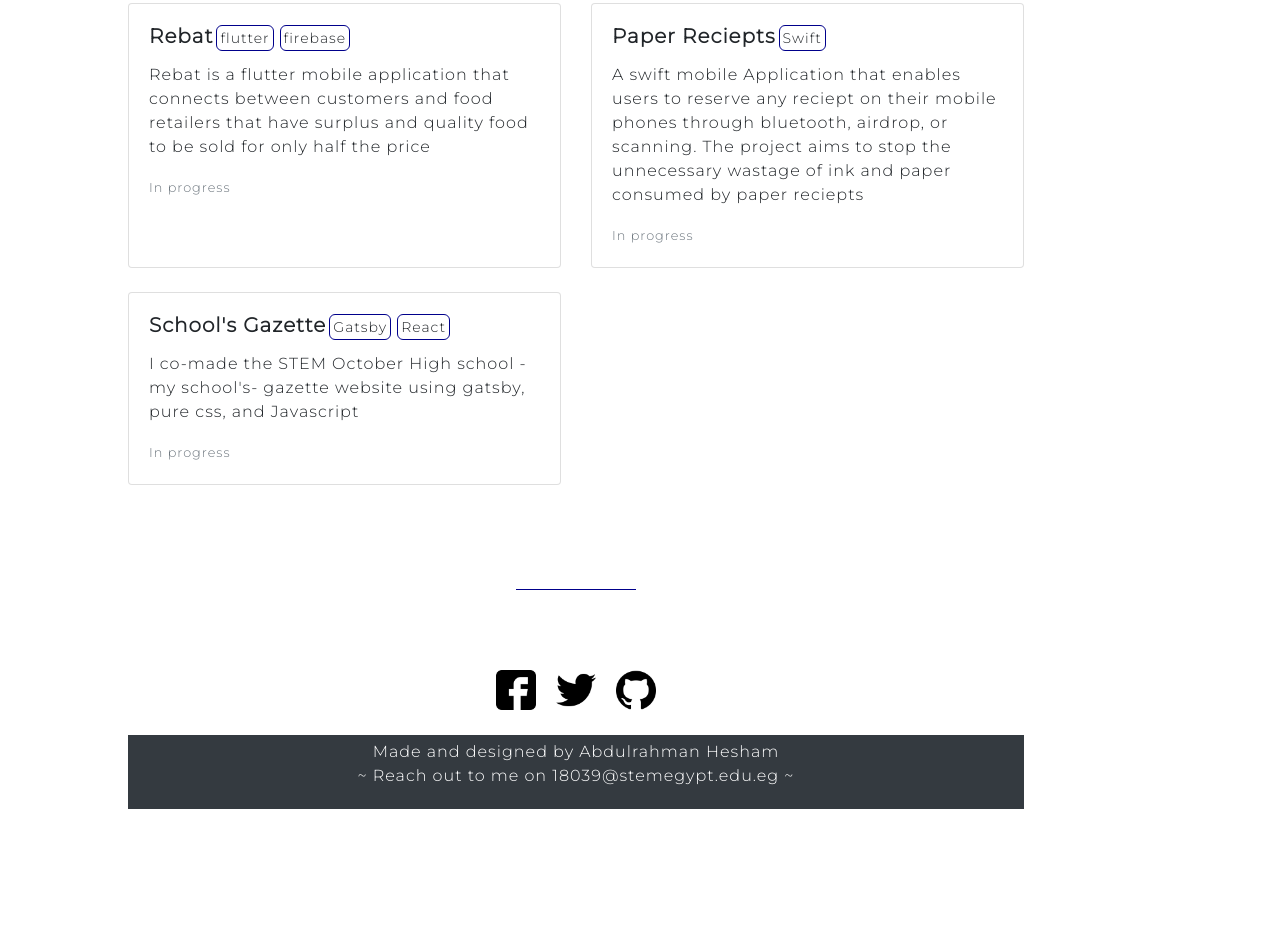
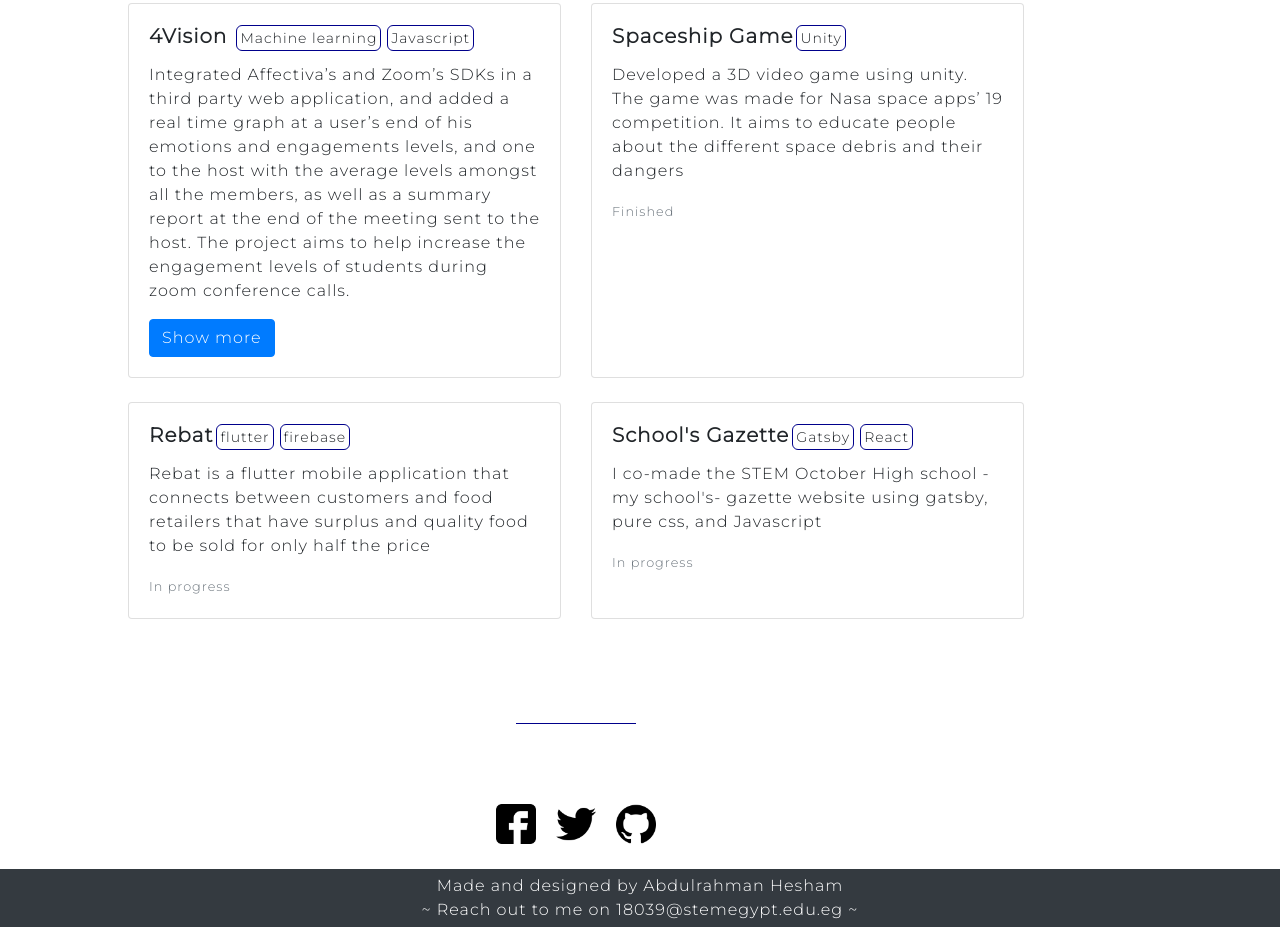
Before and after one commit to Abdulrahmanrihan/Personal-Website-V1.9, a plain HTML site: page index.html in a window 1280 px wide. Shown: the part 3921-4848 px from the top of the page. Before the commit the page ends 4730 px from the top, so only its background shows below. Drawn offline with nearby package versions, Linux system fonts and the light colour scheme.

Commit message:
Update index.html

```diff
--- a/index.html
+++ b/index.html
@@ -6,7 +6,7 @@
 	<meta name="viewport" content="width=device-width, initial-scale=1, shrink-to-fit=no">
 	<title>Abdulrahman Hesham</title>
 	<link rel="stylesheet" href="https://stackpath.bootstrapcdn.com/bootstrap/4.5.0/css/bootstrap.min.css" integrity="sha384-9aIt2nRpC12Uk9gS9baDl411NQApFmC26EwAOH8WgZl5MYYxFfc+NcPb1dKGj7Sk" crossorigin="anonymous">
-  <link href="https://fonts.googleapis.com/css2?family=Montserrat:ital,wght@0,100;0,200;0,300;1,200&display=swap" rel="stylesheet">
+    <link href="https://fonts.googleapis.com/css2?family=Montserrat:ital,wght@0,100;0,200;0,300;1,200&display=swap" rel="stylesheet">
 	<link rel="stylesheet" href="main.css">
 	<script src="https://ajax.googleapis.com/ajax/libs/jquery/3.5.1/jquery.min.js"></script>
 	<script>
@@ -242,21 +242,38 @@
 					</div>
 				</div>
 			</div>
-            <div class="col mb-4">
+			<div class="col mb-4">
 				<div class="card">
 					<div class="card-body">
-						<h5 class="card-title cardtitle">Rebat<span class="classification">flutter</span><span class="classification">firebase</span></h5>
-						<p class="card-text">Rebat is a flutter mobile application that connects between customers and food retailers that have surplus and quality food to be sold for only half the price</p>
-						<p class="card-text"><small class="text-muted">In progress</small>
-						</p>
+						<h5 class="card-title cardtitle">4Vision <span class="classification">Machine learning</span><span class="classification">Javascript</span></h5>
+						<p class="card-text">Integrated Affectiva’s and Zoom’s SDKs in a third party web
+							application, and added a real time graph at a user’s end of his
+							emotions and engagements levels, and one to the host with the
+							average levels amongst all the members, as well as a summary
+							report at the end of the meeting sent to the host. The project aims
+							to help increase the engagement levels of students during zoom
+							conference calls.</p> <a href="https://github.com/AnikaPuri/4Vision" class="btn btn-primary">Show more</a>
 					</div>
 				</div>
 			</div>
 			<div class="col mb-4">
 				<div class="card">
 					<div class="card-body">
-						<h5 class="card-title cardtitle">Paper Reciepts<span class="classification">Swift</span></h5>
-						<p class="card-text">A swift mobile Application that enables users to reserve any reciept on their mobile phones through bluetooth, airdrop, or scanning. The project aims to stop the unnecessary wastage of ink and paper consumed by paper reciepts</p>
+						<h5 class="card-title cardtitle">Spaceship Game<span class="classification">Unity</span></h5>
+						<p class="card-text" style="height: max-content;"> Developed a 3D video game using unity. The game was made for
+							Nasa space apps’ 19 competition. It aims to educate people about
+							the different space debris and their dangers
+							</p>
+							<p class="card-text"><small class="text-muted">Finished</small>
+							</p>
+					</div>
+				</div>
+			</div>
+            <div class="col mb-4">
+				<div class="card">
+					<div class="card-body">
+						<h5 class="card-title cardtitle">Rebat<span class="classification">flutter</span><span class="classification">firebase</span></h5>
+						<p class="card-text">Rebat is a flutter mobile application that connects between customers and food retailers that have surplus and quality food to be sold for only half the price</p>
 						<p class="card-text"><small class="text-muted">In progress</small>
 						</p>
 					</div>
@@ -274,7 +291,7 @@
 			</div>
             </div>
 		<hr>
-		<div class="row contacts"id="contacts">
+		<div class="row contacts">
 			<a href="https://www.facebook.com/abdelrahman.rihan.50">
 				<img class="icon" src="images/facebook.png">
 			</a>
@@ -287,10 +304,10 @@
 				<img class="icon" src="images/github.png">
 			</a>
 		</div>
-		<div id="copyrights">
-			<center><p id="made">Made and designed by Abdulrahman Hesham</p></center>
-            <center><p>~ Reach out to me on 18039@stemegypt.edu.eg ~</p></center>
-		</div>
+	</div>
+	<div id="copyrights">
+		<center><p id="made">Made and designed by Abdulrahman Hesham</p></center>
+		<center><p style="margin-bottom: 0;">~ Reach out to me on 18039@stemegypt.edu.eg ~</p></center>
 	</div>
 </body>
 </html>
```
